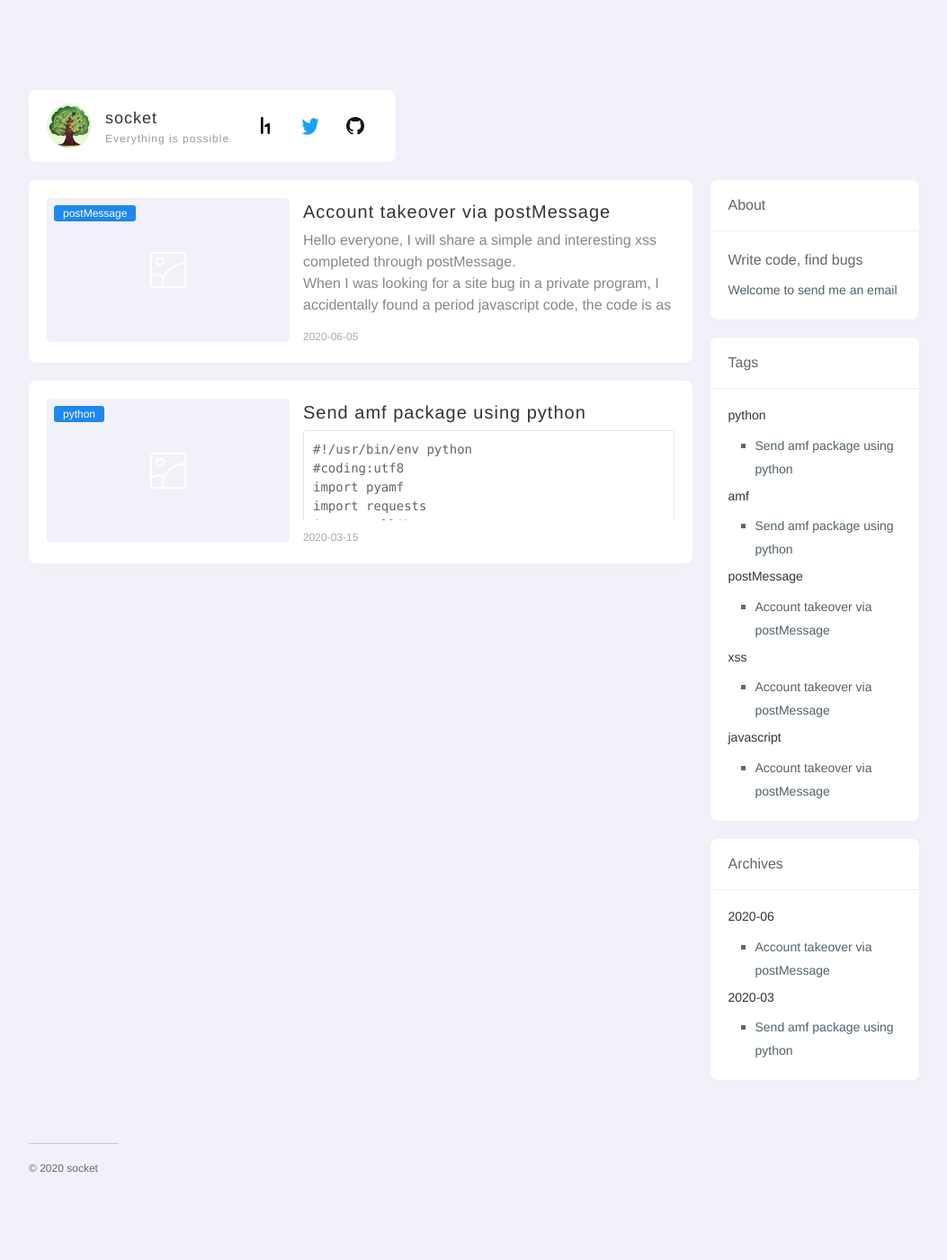
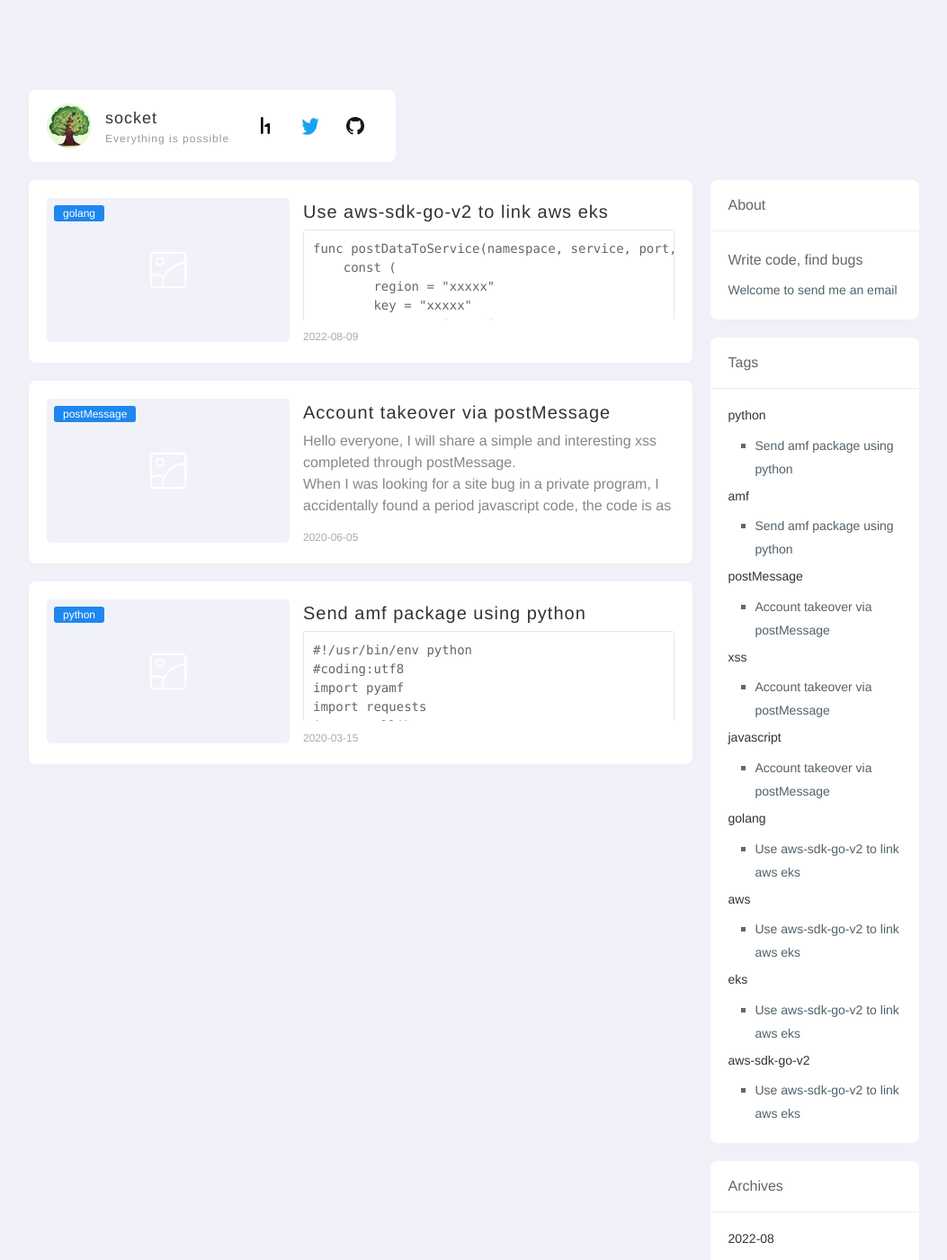
Before and after one commit to yxw21/yxw21.github.io, a Jekyll site: the page built from index.html, in a window 1280 px wide and 1400 px high. Shown: the whole window at 90% size, without its empty margins (113-1166 px from the left). Built offline with Jekyll 4.4.1, drawn with Linux system fonts in a browser that asks for light colours; the list of posts is cut into pages by our own code; some of the changed text lies outside the part shown.

Commit message:
Add a new article

````diff
--- a/_posts/code/2020-03-15-Python-Send-AMF.markdown
+++ b/_posts/code/2020-03-15-Python-Send-AMF.markdown
@@ -2,7 +2,6 @@
 layout: post
 title: "Send amf package using python"
 tags: [python,amf]
-xss: 444
 ---
 
 ```
--- /dev/null
+++ b/_posts/code/2022-08-09-Golang-Connect-AWS-EKS.markdown
@@ -0,0 +1,61 @@
+---
+layout: post
+title: "Use aws-sdk-go-v2 to link aws eks"
+tags: [golang,aws,eks,aws-sdk-go-v2]
+---
+
+```
+func postDataToService(namespace, service, port, path string, data []byte) ([]byte, error) {
+	const (
+	    region = "xxxxx"
+	    key = "xxxxx"
+	    secret = "xxxxx"
+	    session = "xxxxx"
+	    clusterName = "xxxxx"
+	)
+	cfg, err := config.LoadDefaultConfig(
+		context.TODO(),
+		config.WithRegion(region),
+		config.WithCredentialsProvider(credentials.NewStaticCredentialsProvider(key, secret, session)),
+	)
+	if err != nil {
+		return nil, err
+	}
+	awsClient := eks.NewFromConfig(cfg)
+	describeClusterOutput, err := awsClient.DescribeCluster(context.TODO(), &eks.DescribeClusterInput{
+		Name: aws.String(clusterName),
+	})
+	if err != nil {
+		return nil, err
+	}
+	preSignClient := sts.NewPresignClient(sts.NewFromConfig(cfg))
+	preSignedURLRequest, err := preSignClient.PresignGetCallerIdentity(context.TODO(), &sts.GetCallerIdentityInput{}, func(preSignOptions *sts.PresignOptions) {
+		preSignOptions.ClientOptions = append(preSignOptions.ClientOptions, func(stsOptions *sts.Options) {
+			stsOptions.APIOptions = append(stsOptions.APIOptions, smithyhttp.SetHeaderValue("x-k8s-aws-id", clusterName))
+			stsOptions.APIOptions = append(stsOptions.APIOptions, smithyhttp.SetHeaderValue("X-Amz-Expires", "60"))
+		})
+	})
+	if err != nil {
+		return nil, err
+	}
+	bearerToken := "k8s-aws-v1." + base64.RawURLEncoding.EncodeToString([]byte(preSignedURLRequest.URL))
+	ca, err := base64.StdEncoding.DecodeString(*describeClusterOutput.Cluster.CertificateAuthority.Data)
+	if err != nil {
+		return nil, err
+	}
+	clientSet, err := kubernetes.NewForConfig(
+		&rest.Config{
+			Host:        *describeClusterOutput.Cluster.Endpoint,
+			BearerToken: bearerToken,
+			TLSClientConfig: rest.TLSClientConfig{
+				CAData: ca,
+			},
+		},
+	)
+	if err != nil {
+		return nil, err
+	}
+	restClient := clientSet.RESTClient()
+	return restClient.Post().Body(data).RequestURI("/api/v1/namespaces/"+ namespace +"/services/" + service + ":"+ port +"/proxy" + path).DoRaw(context.TODO())
+}
+```
````
